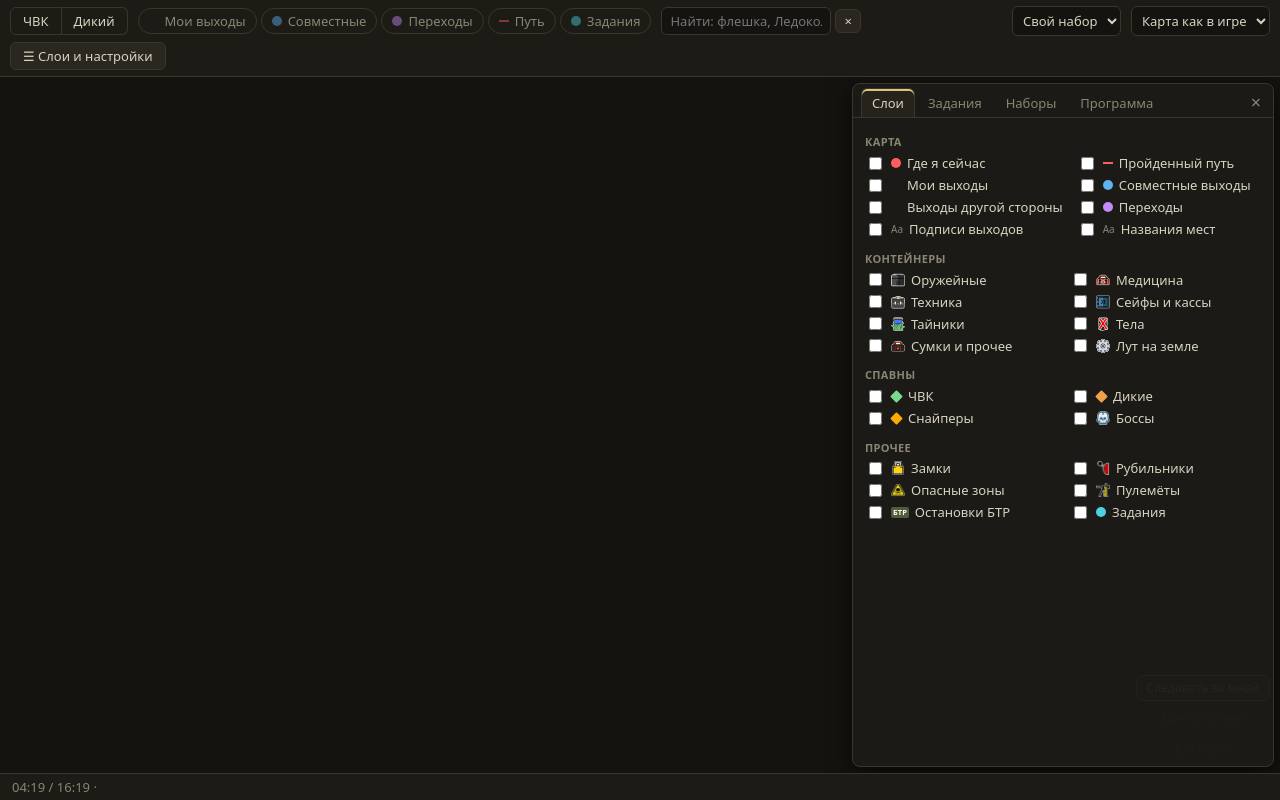
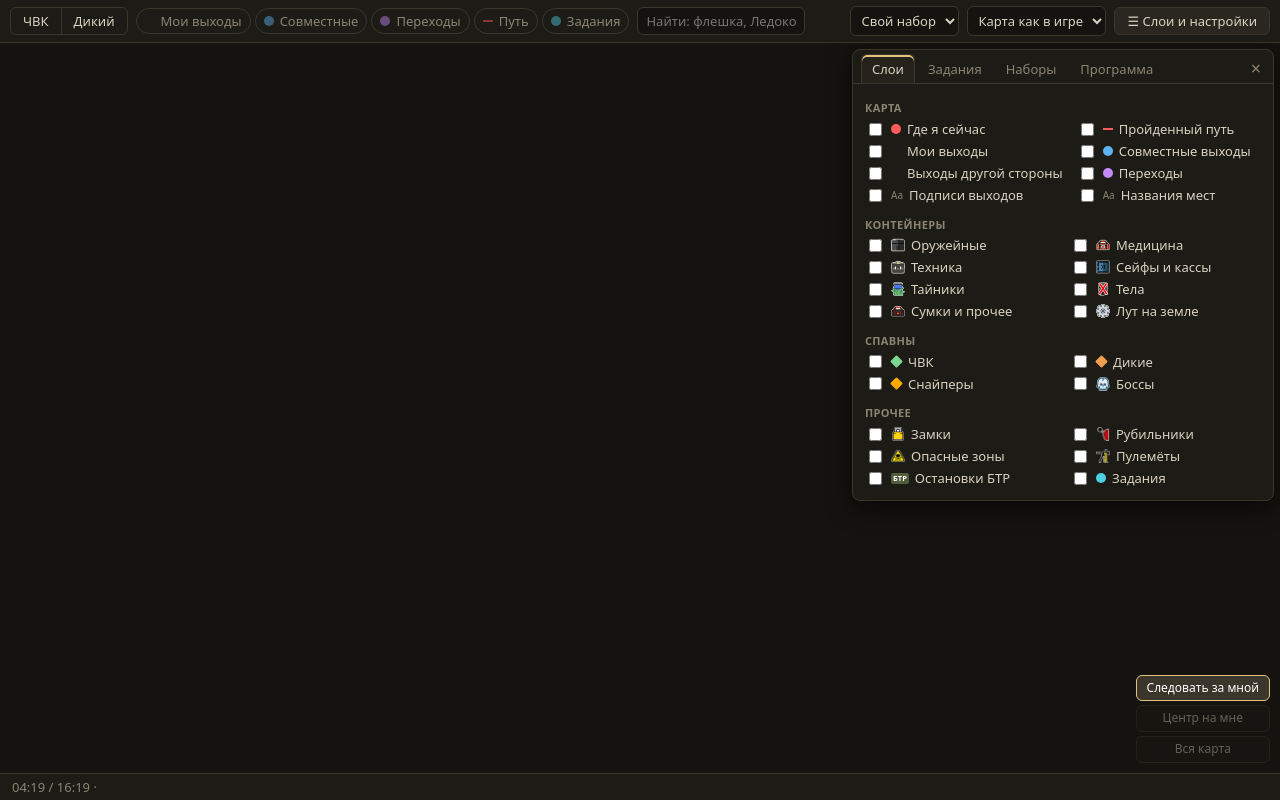
Before and after one commit to Vadimushka/tarkov-map, a plain HTML site: page frontend/dist/index.html in a window 1280 px wide. Both pictures are taken after a click on the button "☰ Слои и настройки". Drawn offline with Linux system fonts and the light colour scheme.

Commit message:
Верхняя панель в одну строку, рамка выбранной стороны, новые скриншоты
- У выбранной кнопки «Дикий» пропадала левая рамка: соседние рамки
  переключателя ЧВК/Дикий теперь накладываются, выбранная кнопка сверху.
- В окне 1280 px кнопка «Слои и настройки» уезжала на вторую строку.
  Поле поиска стало резиновым: сужается оно, а не переносится панель;
  крестик очистки — внутри поля и виден, только когда есть текст.
- Окно «Слои и настройки» непрозрачное (сквозь него читались подписи
  карты) и по высоте содержимого: кнопки этажей и вида под ним доступны.
- README: скриншоты нового интерфейса, в списке возможностей — задания,
  группы меток, наборы слоёв и расстояние до ближайшего выхода.

Co-Authored-By: Claude Opus 5.5 <noreply@anthropic.com>

```diff
--- a/frontend/dist/index.html
+++ b/frontend/dist/index.html
@@ -20,8 +20,10 @@
     <label class="chip" title="Цели заданий на карте; список — в окне «Слои и настройки»"><input type="checkbox" data-f="quests"><span class="sw" style="background:var(--quest)"></span>Задания</label>
   </div>
   <div class="search">
-    <input id="loot-q" type="search" placeholder="Найти: флешка, Ледокол…" title="Несколько слов — через запятую. Ищет лут на земле, контейнеры по названию и замки по названию ключа; что внутри контейнеров, неизвестно" spellcheck="false">
-    <button id="loot-clear" title="Очистить">×</button>
+    <span class="q">
+      <input id="loot-q" type="search" placeholder="Найти: флешка, Ледокол…" title="Несколько слов — через запятую. Ищет лут на земле, контейнеры по названию и замки по названию ключа; что внутри контейнеров, неизвестно" spellcheck="false">
+      <button id="loot-clear" title="Очистить">×</button>
+    </span>
     <span id="loot-found" class="muted"></span>
   </div>
   <span class="spacer"></span>
--- a/frontend/dist/style.css
+++ b/frontend/dist/style.css
@@ -13,29 +13,35 @@ html, body { margin: 0; height: 100%; background: var(--bg); color: var(--text);
 body { display: flex; flex-direction: column; }
 
 /* верхняя панель: то, что нужно в рейде; в узком окне переносится на вторую строку */
-#bar { flex: none; display: flex; flex-wrap: wrap; align-items: center; gap: 6px 10px; padding: 6px 10px; background: var(--panel);
+#bar { flex: none; display: flex; flex-wrap: wrap; align-items: center; gap: 6px 8px; padding: 6px 10px; background: var(--panel);
   border-bottom: 1px solid var(--line); user-select: none; }
 #bar .spacer { flex: 1; }
 #bar select { background: var(--bg); color: var(--text); border: 1px solid var(--line); border-radius: 6px; padding: 4px 6px; font: inherit; max-width: 190px; }
 #bar .primary { border-color: var(--accent); color: #fff; }
 .seg { display: flex; }
-.seg label { border: 1px solid var(--line); padding: 4px 12px; cursor: pointer; }
+.seg label { position: relative; border: 1px solid var(--line); padding: 4px 12px; cursor: pointer; }
 .seg label:first-child { border-radius: 6px 0 0 6px; }
-.seg label:last-child { border-radius: 0 6px 6px 0; border-left: none; }
+/* соседние рамки накладываются, а не пропадают: у выбранной кнопки видны все четыре края */
+.seg label:last-child { border-radius: 0 6px 6px 0; margin-left: -1px; }
 .seg input, .chip input, .mbtn input { position: absolute; opacity: 0; pointer-events: none; }
-.seg label:has(input:checked) { background: #3a362b; color: #fff; border-color: var(--accent); }
+.seg label:has(input:checked) { z-index: 1; background: #3a362b; color: #fff; border-color: var(--accent); }
 .chips { display: flex; flex-wrap: wrap; gap: 4px; }
-.chip { display: flex; align-items: center; gap: 6px; border: 1px solid var(--line); border-radius: 14px; padding: 3px 10px; cursor: pointer;
+.chip { display: flex; align-items: center; gap: 6px; border: 1px solid var(--line); border-radius: 14px; padding: 3px 8px; cursor: pointer;
   color: var(--muted); white-space: nowrap; }
 .chip:has(input:checked) { background: #3a362b; color: #fff; border-color: #6d6450; }
 .chip:not(:has(input:checked)) .sw { opacity: .45; }
 .seg label:has(input:focus-visible), .chip:has(input:focus-visible), .mbtn:has(input:focus-visible) { outline: 2px solid var(--accent); }
-.search { display: flex; align-items: center; gap: 4px; }
+/* поиск резиновый: в окне 1280 px панель умещается в строку, тесно — сужается поле, а не переносится панель */
+.search { flex: 1 1 150px; max-width: 360px; display: flex; align-items: center; gap: 6px; }
+.search .q { position: relative; flex: 1; min-width: 80px; display: flex; }
 #loot-found { font-size: 11px; white-space: nowrap; }
-#loot-q { width: 170px; background: var(--bg); color: var(--text); border: 1px solid var(--line); border-radius: 6px; padding: 4px 8px; font: inherit; }
+#loot-q { flex: 1; width: 0; background: var(--bg); color: var(--text); border: 1px solid var(--line); border-radius: 6px; padding: 4px 24px 4px 8px; font: inherit; }
 #loot-q:disabled { opacity: .6; }
-#loot-q::-webkit-search-cancel-button { display: none; } /* свой × рядом, второй не нужен */
-#loot-clear { padding: 2px 8px; }
+#loot-q::-webkit-search-cancel-button { display: none; } /* свой × в поле, второй не нужен */
+#loot-clear { position: absolute; right: 1px; top: 1px; bottom: 1px; border: none; background: none; color: var(--muted); padding: 0 7px; font-size: 15px; line-height: 1; }
+#loot-clear:hover { color: #fff; }
+#loot-q:placeholder-shown { padding-right: 8px; } /* × скрыт — подсказке нужно всё место */
+#loot-q:placeholder-shown + #loot-clear { visibility: hidden; }
 
 .ico { width: 14px; height: 14px; flex: none; }
 .sw { width: 10px; height: 10px; border-radius: 50%; display: inline-block; flex: none; }
@@ -56,9 +62,10 @@ label.empty { opacity: .45; }
 #floors label:has(input:checked), .mbtn:has(input:checked) { background: #3a362b; color: #fff; border-color: var(--accent); }
 #floors label:hover, .mbtn:hover:not(:disabled) { background: #3a362b; }
 
-/* окно «Слои и настройки»: справа над картой, без затемнения — карта рядом видна */
-#panel { position: absolute; z-index: 6; top: 6px; right: 6px; bottom: 6px; width: 420px; max-width: calc(100% - 12px); display: flex; flex-direction: column;
-  background: #1d1b16f5; border: 1px solid var(--line); border-radius: 8px; box-shadow: 0 6px 24px #000a; user-select: none; }
+/* окно «Слои и настройки»: справа над картой, без затемнения — карта рядом видна. Высота по содержимому:
+   кнопки этажей и вида под коротким окном остаются доступны. Непрозрачное — сквозь него не читаются подписи карты */
+#panel { position: absolute; z-index: 6; top: 6px; right: 6px; max-height: calc(100% - 12px); width: 420px; max-width: calc(100% - 12px);
+  display: flex; flex-direction: column; background: var(--panel); border: 1px solid var(--line); border-radius: 8px; box-shadow: 0 6px 24px #000a; user-select: none; }
 #panel[hidden] { display: none; }
 .phead { display: flex; align-items: center; border-bottom: 1px solid var(--line); padding: 4px 4px 0 8px; }
 .ptabs { display: flex; gap: 2px; flex: 1; }
```
Also changed, not shown: docs/images/loot.png, docs/images/main.png, 1 other file.
